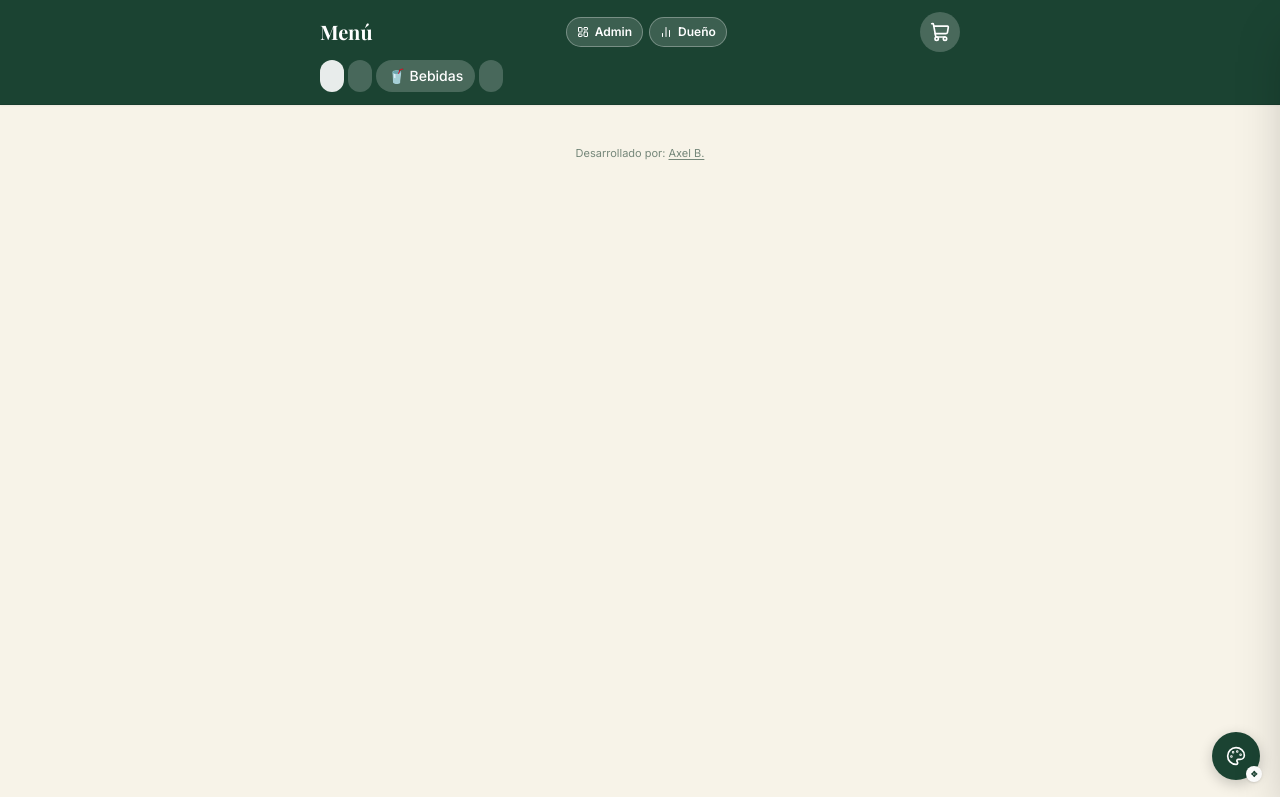
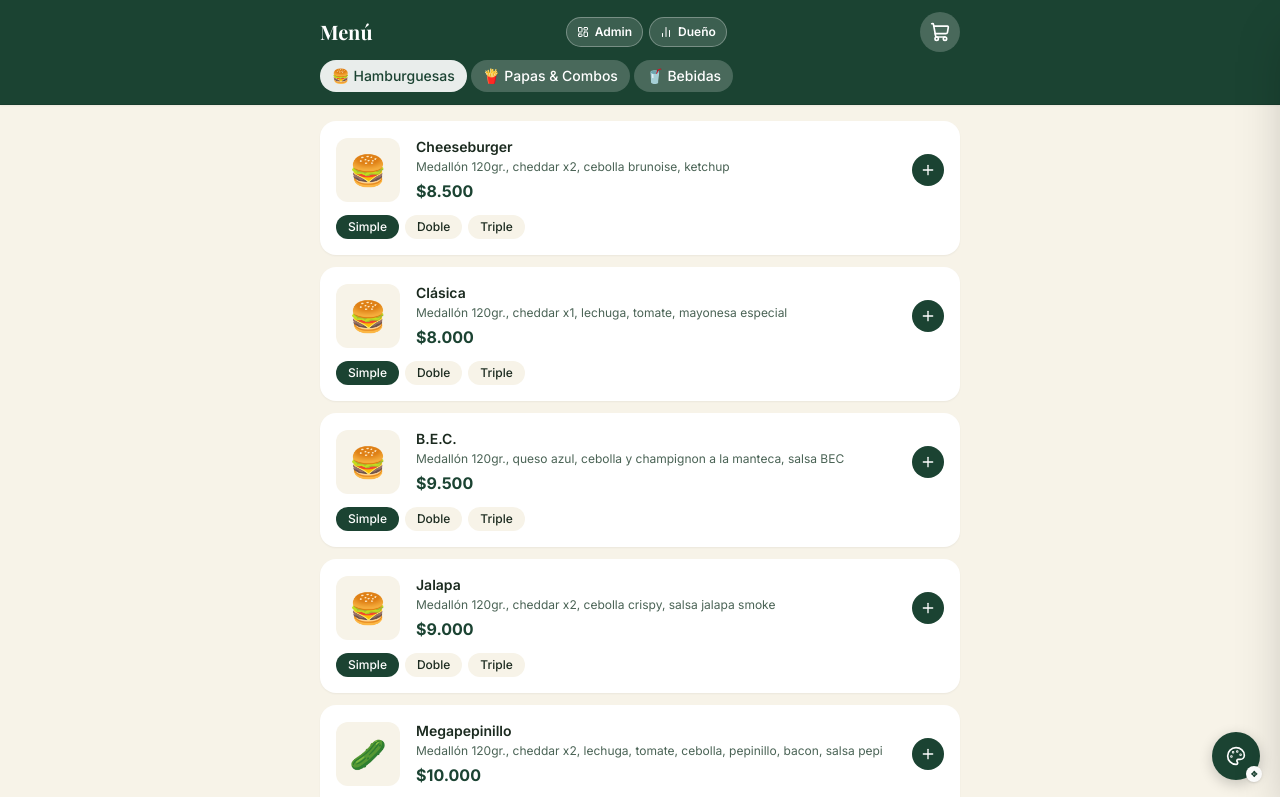
Before and after one commit to axelbauducco11/pepinillo-demo, a Next.js app: page /menu in a window 1280 px wide. Shown: the top 797 px of the page. Built offline with nearby package versions, Linux system fonts and the light colour scheme; a web font is replaced by a local one.

Commit message:
feat: size-variant selector in menu cards; add missing middleware.ts

```diff
--- a/components/cliente/MenuSection.tsx
+++ b/components/cliente/MenuSection.tsx
@@ -1,13 +1,13 @@
 'use client'
 import { useState } from 'react'
-import { PRODUCTS, CATEGORY_LABELS, CATEGORY_EMOJIS } from '@/data/mock/products'
-import { ProductCategory } from '@/types/product'
+import { CATEGORY_LABELS, CATEGORY_EMOJIS, getProductGroups, ProductGroup } from '@/data/mock/products'
+import { ProductCategory, Product } from '@/types/product'
 import { useCart } from '@/contexts/CartContext'
 import { Minus, Plus, ShoppingCart, LayoutDashboard, BarChart2 } from 'lucide-react'
 import { PanelInfoModal } from './PanelInfoModal'
 import { DevFooter } from '@/components/landing/DevFooter'
 
-const CATEGORIES: ProductCategory[] = ['principales', 'entradas', 'bebidas', 'postres']
+const CATEGORIES: ProductCategory[] = ['hamburguesas', 'papas-combos', 'bebidas']
 
 type ModalPanel = 'admin' | 'owner' | null
 
@@ -16,11 +16,19 @@ interface Props {
 }
 
 export function MenuSection({ onCartOpen }: Props) {
-  const [activeCategory, setActiveCategory] = useState<ProductCategory>('principales')
+  const [activeCategory, setActiveCategory] = useState<ProductCategory>('hamburguesas')
   const [panelModal, setPanelModal] = useState<ModalPanel>(null)
   const { addItem, setQuantity, getQuantity, items } = useCart()
-  const products = PRODUCTS.filter(p => p.category === activeCategory)
+  const groups = getProductGroups(activeCategory)
   const totalItems = items.reduce((sum, i) => sum + i.quantity, 0)
+  // Tamaño elegido por grupo (solo aplica a grupos con más de 1 variante)
+  const [selectedSize, setSelectedSize] = useState<Record<string, string>>({})
+
+  function variantFor(group: ProductGroup): Product {
+    if (group.variants.length === 1) return group.variants[0]
+    const chosenId = selectedSize[group.key]
+    return group.variants.find(v => v.id === chosenId) ?? group.variants[0]
+  }
 
   return (
     <div className="min-h-screen pb-28" style={{ background: 'var(--dr-bg)' }}>
@@ -90,33 +98,35 @@ export function MenuSection({ onCartOpen }: Props) {
 
       {/* Product list */}
       <div className="max-w-2xl mx-auto px-4 py-4 space-y-3">
-        {products.map(product => {
+        {groups.map(group => {
+          const product = variantFor(group)
           const qty = getQuantity(product.id)
           return (
             <div
-              key={product.id}
-              className="rounded-2xl p-4 flex items-center gap-4 shadow-sm"
+              key={group.key}
+              className="rounded-2xl p-4 flex flex-col gap-3 shadow-sm"
               style={{ background: 'var(--dr-surface)' }}
             >
+              <div className="flex items-center gap-4">
                 {/* Foto o emoji placeholder */}
                 <div
                   className="w-16 h-16 rounded-xl flex-shrink-0 flex items-center justify-center text-3xl overflow-hidden"
                   style={{ background: 'var(--dr-bg)' }}
                 >
-                {product.imageUrl
-                  ? <img src={product.imageUrl} alt={product.name} className="w-full h-full object-cover" />
-                  : (product.emoji || '🍽️')
+                  {group.imageUrl
+                    ? <img src={group.imageUrl} alt={group.name} className="w-full h-full object-cover" />
+                    : (group.emoji || '🍔')
                   }
                 </div>
 
                 {/* Info */}
                 <div className="flex-1 min-w-0">
                   <p className="font-semibold text-sm" style={{ color: 'var(--dr-text)' }}>
-                  {product.name}
+                    {group.name}
                   </p>
-                {product.description && (
+                  {group.description && (
                     <p className="text-xs mt-0.5" style={{ color: 'var(--dr-muted)' }}>
-                    {product.description}
+                      {group.description}
                     </p>
                   )}
                   <p className="text-base font-bold mt-1" style={{ color: 'var(--dr-primary)' }}>
@@ -131,7 +141,7 @@ export function MenuSection({ onCartOpen }: Props) {
                       onClick={() => setQuantity(product.id, qty - 1)}
                       className="w-8 h-8 rounded-full flex items-center justify-center transition-colors"
                       style={{ background: 'var(--dr-bg)', color: 'var(--dr-primary)' }}
-                    aria-label={`Quitar ${product.name}`}
+                      aria-label={`Quitar ${group.name}`}
                     >
                       <Minus size={14} />
                     </button>
@@ -142,7 +152,7 @@ export function MenuSection({ onCartOpen }: Props) {
                       onClick={() => addItem(product)}
                       className="w-8 h-8 rounded-full flex items-center justify-center text-white transition-colors"
                       style={{ background: 'var(--dr-primary)' }}
-                    aria-label={`Agregar ${product.name}`}
+                      aria-label={`Agregar ${group.name}`}
                     >
                       <Plus size={14} />
                     </button>
@@ -152,10 +162,30 @@ export function MenuSection({ onCartOpen }: Props) {
                     onClick={() => addItem(product)}
                     className="w-8 h-8 rounded-full flex items-center justify-center text-white flex-shrink-0"
                     style={{ background: 'var(--dr-primary)' }}
-                  aria-label={`Agregar ${product.name}`}
+                    aria-label={`Agregar ${group.name}`}
                   >
                     <Plus size={16} />
                   </button>
+                )}
+              </div>
+
+              {/* Selector de tamaño — solo si el grupo tiene más de una variante */}
+              {group.variants.length > 1 && (
+                <div className="flex gap-1.5 flex-wrap">
+                  {group.variants.map(variant => (
+                    <button
+                      key={variant.id}
+                      onClick={() => setSelectedSize(s => ({ ...s, [group.key]: variant.id }))}
+                      className="px-3 py-1 rounded-full text-xs font-medium transition-colors"
+                      style={{
+                        background: product.id === variant.id ? 'var(--dr-primary)' : 'var(--dr-bg)',
+                        color: product.id === variant.id ? 'white' : 'var(--dr-text)',
+                      }}
+                    >
+                      {variant.sizeLabel}
+                    </button>
+                  ))}
+                </div>
               )}
             </div>
           )
```
Also changed, not shown: middleware.ts (added, +38 -0 lines). Lines whose indentation alone changed are shown as unchanged.
